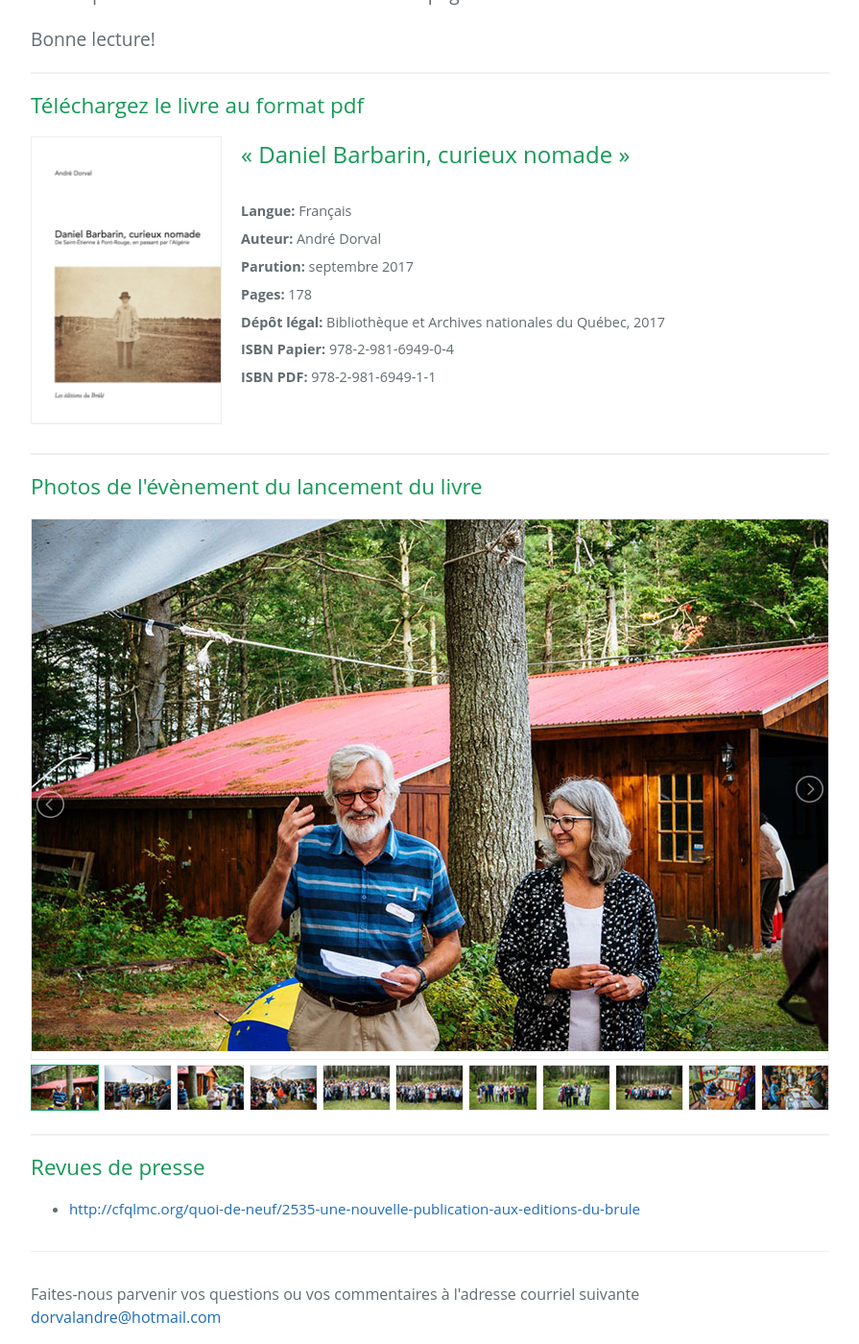
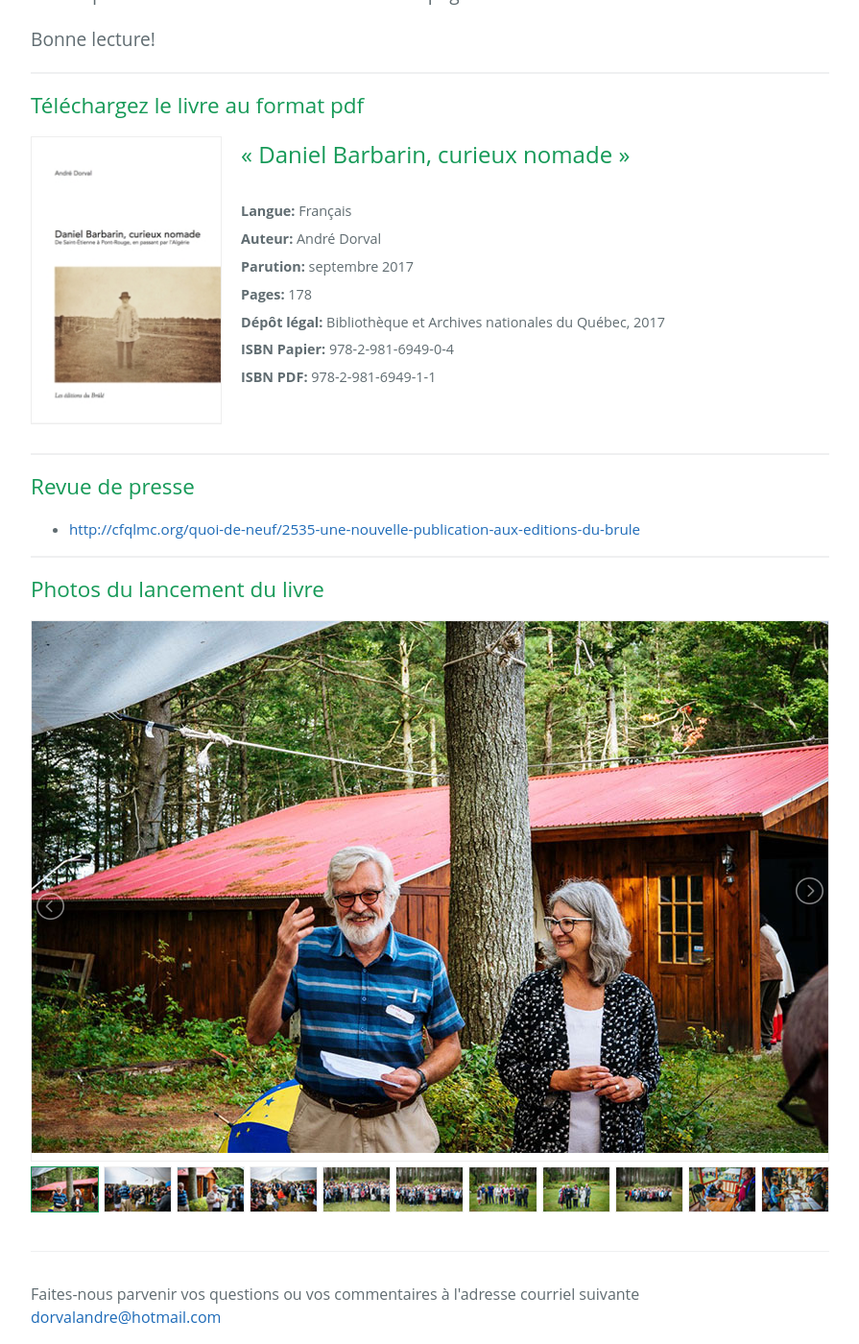
Before and after one commit to mfalla/leseditionsdubrule, a Jekyll site: the page built from index.html, in a window 1280 px wide and 1400 px high, scrolled down 431 px. Shown: the whole window at 96% size, without its empty margins (192-1087 px from the left). Built offline with Jekyll 4.4.1, drawn with Linux system fonts in a browser that asks for light colours; nearby versions of some CDN libraries.

Commit message:
last fixes

```diff
--- a/index.html
+++ b/index.html
@@ -38,7 +38,19 @@ layout: default
 
   <hr>
 
-  <h3>Photos de l'évènement du lancement du livre</h3>
+  <h3>Revue de presse</h3>
+
+  <ul id="press-reviews">
+    <li>
+      <a href="http://cfqlmc.org/quoi-de-neuf/2535-une-nouvelle-publication-aux-editions-du-brule" target="_blank">
+        http://cfqlmc.org/quoi-de-neuf/2535-une-nouvelle-publication-aux-editions-du-brule
+      </a>
+    </li>
+  </ul>
+
+  <hr>
+
+  <h3>Photos du lancement du livre</h3>
 
   <ul id="lightSlider" class="lightSlider">
 
@@ -213,18 +225,6 @@ layout: default
     </li>
   </ul>
 
-  <hr>
-
-  <h3>Revues de presse</h3>
-
-  <ul id="press-reviews">
-    <li>
-      <a href="http://cfqlmc.org/quoi-de-neuf/2535-une-nouvelle-publication-aux-editions-du-brule" target="_blank">
-        http://cfqlmc.org/quoi-de-neuf/2535-une-nouvelle-publication-aux-editions-du-brule
-      </a>
-    </li>
-  </ul>
-
   <div class="site-footer">
     Faites-nous parvenir vos questions ou vos commentaires à l'adresse courriel suivante <a id="mail" href="#">email</a>
   </div>
```
